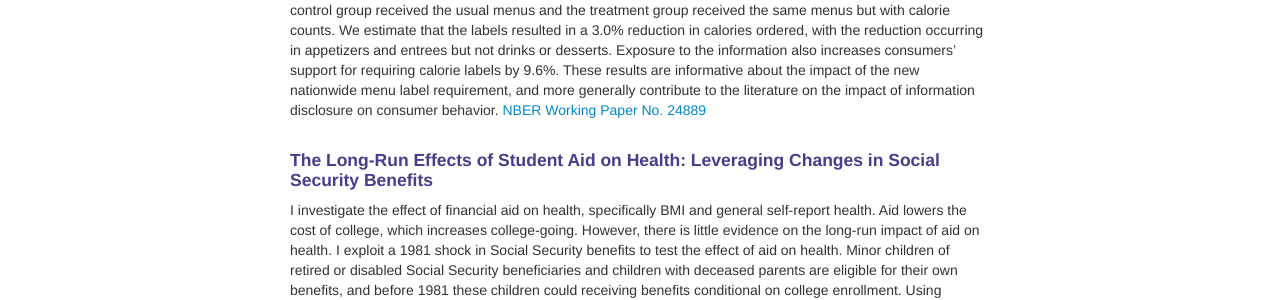
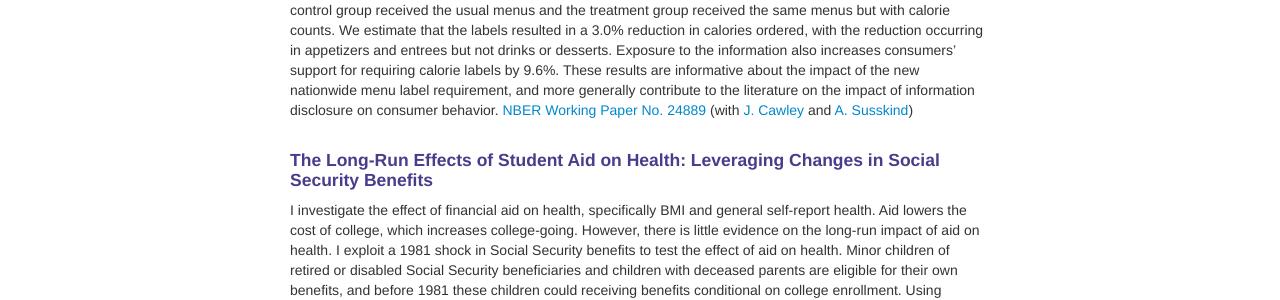
Before and after one commit to bjwillage/bjwillage.github.io, a Jekyll site: the page built from pages/research.md, in a window 1280 px wide. Shown: the part 522-822 px from the top of the page. Built offline with Jekyll 4.4.1, drawn with Linux system fonts in a browser that asks for light colours.

Commit message:
Update research.md

```diff
--- a/pages/research.md
+++ b/pages/research.md
@@ -12,7 +12,7 @@ Few studies in the health economics literature examine the unintended consequenc
 <br><br>
 
 #### The Impact of Information Disclosure on Consumer Behavior: Evidence from a Randomized Field Experiment of Calorie Labels on Restaurant Menus
-The impact of information on consumer behavior is a classic topic in economics, and there has recently been particular interest in whether providing nutritional information leads consumers to choose healthier diets. For example, a nationwide requirement of calorie counts on the menus of chain restaurants took effect in the U.S. in May, 2018, and the results of such information disclosure are not well known. To estimate the impact of menu labeling, we conducted a randomized controlled field experiment in two full-service restaurants, in which the control group received the usual menus and the treatment group received the same menus but with calorie counts. We estimate that the labels resulted in a 3.0% reduction in calories ordered, with the reduction occurring in appetizers and entrees but not drinks or desserts. Exposure to the information also increases consumers’ support for requiring calorie labels by 9.6%. These results are informative about the impact of the new nationwide menu label requirement, and more generally contribute to the literature on the impact of information disclosure on consumer behavior. <a href="http://www.nber.org/papers/w24889">NBER Working Paper No. 24889 </a>
+The impact of information on consumer behavior is a classic topic in economics, and there has recently been particular interest in whether providing nutritional information leads consumers to choose healthier diets. For example, a nationwide requirement of calorie counts on the menus of chain restaurants took effect in the U.S. in May, 2018, and the results of such information disclosure are not well known. To estimate the impact of menu labeling, we conducted a randomized controlled field experiment in two full-service restaurants, in which the control group received the usual menus and the treatment group received the same menus but with calorie counts. We estimate that the labels resulted in a 3.0% reduction in calories ordered, with the reduction occurring in appetizers and entrees but not drinks or desserts. Exposure to the information also increases consumers’ support for requiring calorie labels by 9.6%. These results are informative about the impact of the new nationwide menu label requirement, and more generally contribute to the literature on the impact of information disclosure on consumer behavior. <a href="http://www.nber.org/papers/w24889">NBER Working Paper No. 24889 </a>(with [J. Cawley](https://www.human.cornell.edu/people/jhc38) and [A. Susskind](https://sha.cornell.edu/faculty-research/faculty/ams76))
 <br><br>
 
 #### The Long-Run Effects of Student Aid on Health: Leveraging Changes in Social Security Benefits
```
